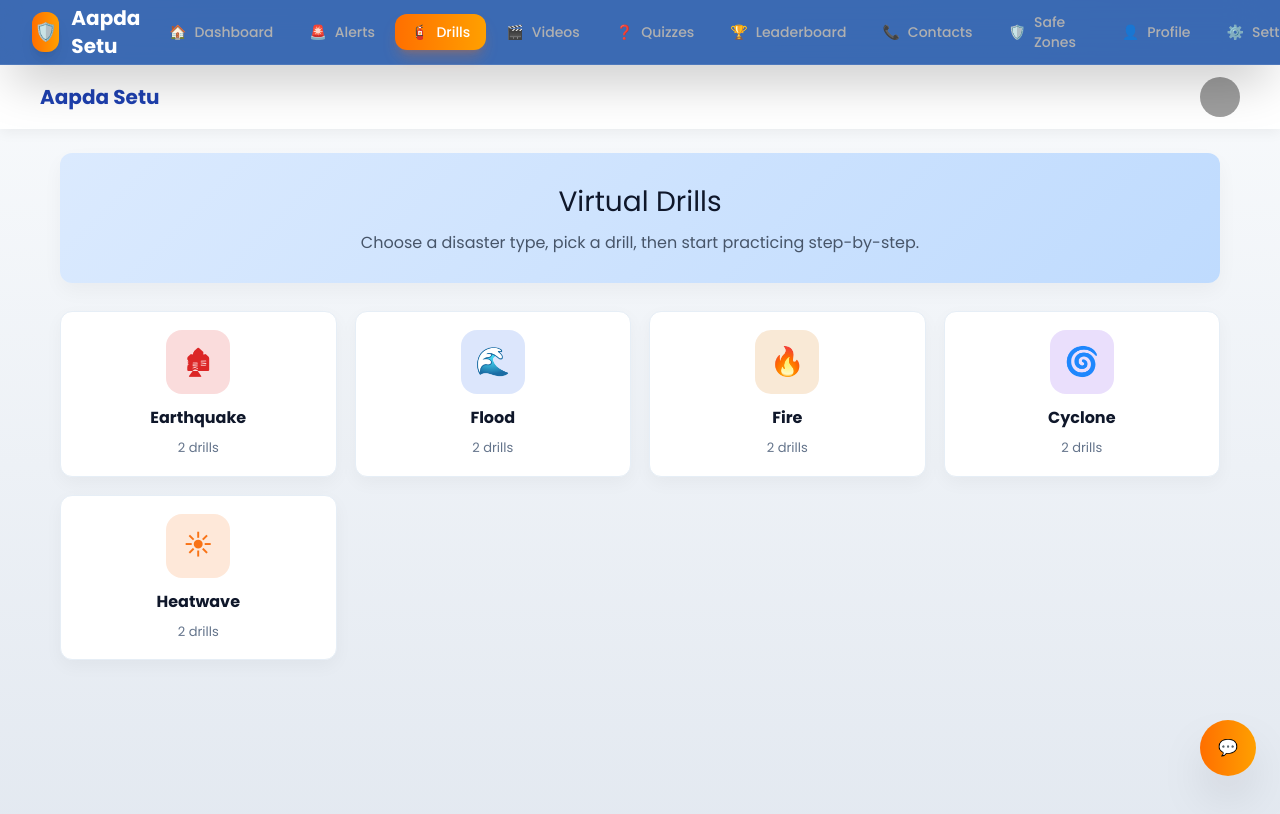
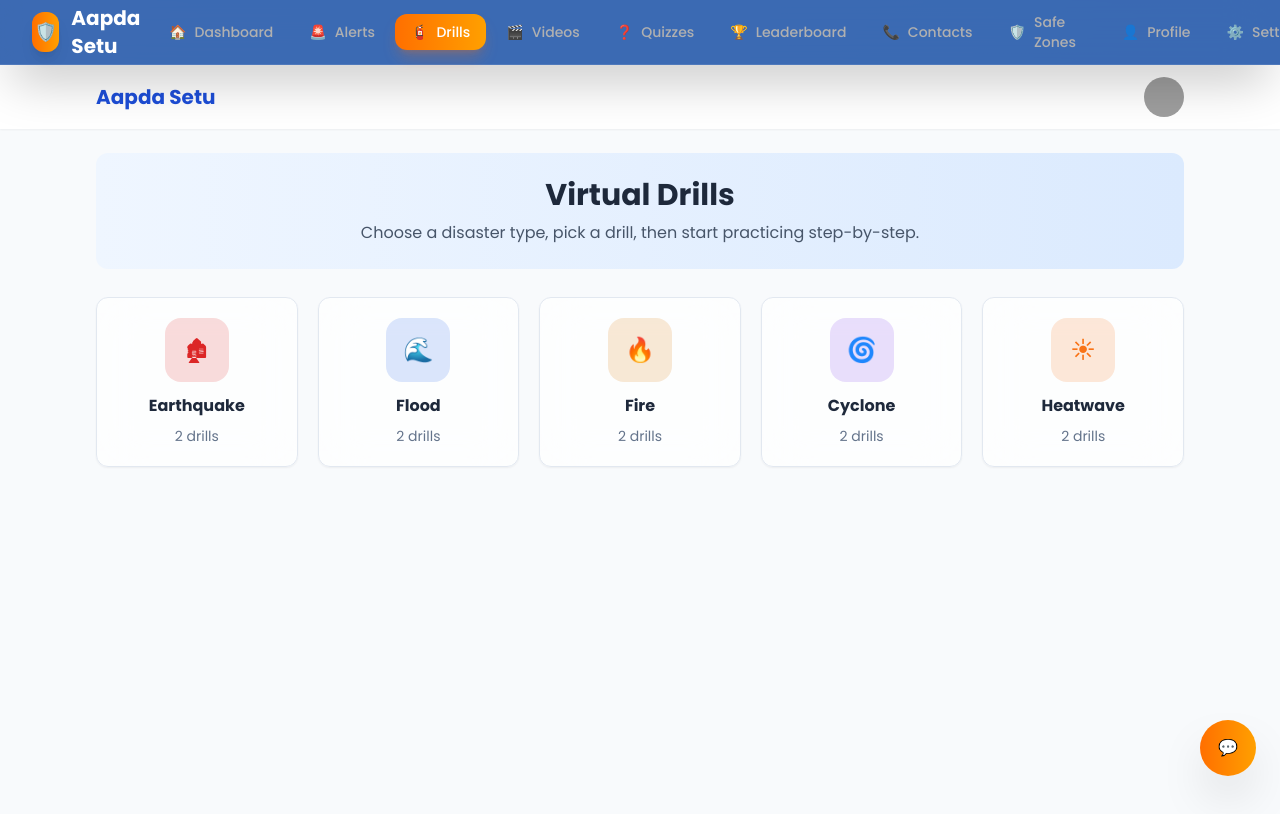
Before and after one commit to simplychiragk/aapda-setu, a React (Vite) app: page /drills in a window 1280 px wide. Shown: the top 814 px of the page. Built offline with nearby package versions, Linux system fonts and the light colour scheme; grey boxes are pictures that could not be loaded.

Commit message:
Update Drills.jsx

```diff
--- a/src/pages/Drills.jsx
+++ b/src/pages/Drills.jsx
@@ -192,100 +192,6 @@ export default function Drills() {
     setCompleted(false);
   };
 
-  const styles = {
-    container: {
-      minHeight: "100vh",
-      background: "linear-gradient(to bottom, #f8fafc 0%, #e2e8f0 100%)",
-      color: "#1e293b",
-      fontFamily: "'Segoe UI', Tahoma, Geneva, Verdana, sans-serif",
-    },
-    nav: {
-      background: "rgba(255, 255, 255, 0.9)",
-      WebkitBackdropFilter: "blur(6px)",
-      backdropFilter: "blur(6px)",
-      boxShadow: "0 4px 12px rgba(0,0,0,0.05)",
-      padding: "12px 24px",
-      marginBottom: "24px",
-    },
-    welcomeSection: {
-      background: "linear-gradient(135deg, #dbeafe 0%, #bfdbfe 100%)",
-      borderRadius: "12px",
-      padding: "28px",
-      marginBottom: "28px",
-      textAlign: "center",
-      boxShadow: "0 8px 20px rgba(0,0,0,0.04)",
-    },
-    cardGrid: {
-      display: "grid",
-      gridTemplateColumns: "repeat(auto-fit,minmax(220px,1fr))",
-      gap: 18,
-    },
-    tile: {
-      background: "white",
-      borderRadius: "12px",
-      padding: "18px",
-      boxShadow: "0 6px 18px rgba(0,0,0,0.04)",
-      border: "1px solid #e6eef6",
-      textAlign: "center",
-      cursor: "pointer",
-      transition: "transform 0.18s ease, box-shadow 0.18s ease",
-    },
-    iconBox: (color) => ({
-      width: 64,
-      height: 64,
-      borderRadius: 16,
-      display: "flex",
-      alignItems: "center",
-      justifyContent: "center",
-      fontSize: 28,
-      margin: "0 auto 12px",
-      background: hexToRGBA(color, 0.16),
-      color,
-    }),
-    card: {
-      background: "#fff",
-      borderRadius: 12,
-      padding: 18,
-      border: "1px solid #e6eef6",
-      boxShadow: "0 6px 18px rgba(0,0,0,0.04)",
-    },
-    progressOuter: {
-      height: 12,
-      background: "#e2e8f0",
-      borderRadius: 999,
-      overflow: "hidden",
-      marginTop: 18,
-      marginBottom: 12,
-    },
-    progressInner: (p) => ({
-      height: "100%",
-      width: `${p}%`,
-      background: "#2563eb",
-      transition: "width 300ms ease",
-    }),
-    button: {
-      primary: {
-        padding: "10px 16px",
-        borderRadius: 10,
-        border: "1px solid #2563eb",
-        background: "#2563eb",
-        color: "#fff",
-        fontWeight: 600,
-        cursor: "pointer",
-      },
-      secondary: {
-        padding: "10px 16px",
-        borderRadius: 10,
-        border: "1px solid #e2e8f0",
-        background: "#ffffff",
-        color: "#0f172a",
-        fontWeight: 600,
-        cursor: "pointer",
-      },
-    },
-    smallMuted: { fontSize: 13, color: "#6b7280" },
-  };
-
   const startDrill = () => {
     setStarted(true);
     setStepIdx(0);
@@ -350,63 +256,42 @@ export default function Drills() {
   };
 
   return (
-    <div style={styles.container}>
+    <div className="min-h-screen bg-slate-50 dark:bg-gray-900 transition-colors duration-200">
       {/* NAV */}
-      <nav style={styles.nav}>
-        <div
-          style={{
-            maxWidth: 1200,
-            margin: "0 auto",
-            display: "flex",
-            alignItems: "center",
-            justifyContent: "space-between",
-          }}
-        >
-          <div style={{ fontSize: 20, color: "#1e40af", fontWeight: 700 }}>
+      <nav className="bg-white/90 backdrop-blur-sm shadow-sm py-3 mb-6 dark:bg-gray-800/90">
+        <div className="max-w-6xl mx-auto px-4 sm:px-6 lg:px-8 flex items-center justify-between">
+          <div className="text-xl font-bold text-blue-700 dark:text-blue-400">
             Aapda Setu
           </div>
           <div>
             <img
               src="https://i.pravatar.cc/150?img=12"
               alt="User"
-              style={{
-                width: 40,
-                height: 40,
-                borderRadius: "50%",
-                objectFit: "cover",
-              }}
+              className="w-10 h-10 rounded-full object-cover"
             />
           </div>
         </div>
       </nav>
 
       {/* MAIN */}
-      <main style={{ maxWidth: 1200, margin: "0 auto", padding: "0 20px 40px" }}>
+      <main className="max-w-6xl mx-auto px-4 sm:px-6 lg:px-8 pb-10">
         {/* Welcome */}
-        <section style={styles.welcomeSection}>
-          <h1 style={{ margin: 0, fontSize: 28, color: "#0f172a" }}>
+        <section className="bg-gradient-to-r from-blue-50 to-blue-100 rounded-xl p-6 mb-7 text-center dark:from-blue-900/30 dark:to-blue-800/30">
+          <h1 className="text-3xl font-bold text-slate-800 mb-2 dark:text-white">
             Virtual Drills
           </h1>
-          <p
-            style={{
-              color: "#475569",
-              marginTop: 8,
-              maxWidth: 760,
-              marginLeft: "auto",
-              marginRight: "auto",
-            }}
-          >
+          <p className="text-slate-600 max-w-2xl mx-auto dark:text-slate-300">
             Choose a disaster type, pick a drill, then start practicing step-by-step.
           </p>
         </section>
 
         {/* Level 1: disaster categories */}
         {!selectedCategory && (
-          <section style={styles.cardGrid}>
+          <section className="grid grid-cols-1 sm:grid-cols-2 lg:grid-cols-3 xl:grid-cols-5 gap-5">
             {DRILLS.map((c) => (
               <div
                 key={c.id}
-                style={styles.tile}
+                className="bg-white/70 backdrop-blur-xl border border-slate-200 rounded-xl p-5 text-center cursor-pointer shadow-sm hover:scale-105 transition-all duration-200 dark:bg-gray-800/50 dark:border-gray-700/50"
                 onClick={() => {
                   setSelectedCategory(c.id);
                   setSelectedDrill(null);
@@ -415,11 +300,19 @@ export default function Drills() {
                   setCompleted(false);
                 }}
               >
-                <div style={styles.iconBox(c.color)}>{c.icon}</div>
-                <div style={{ fontWeight: 700, fontSize: 16, color: "#0f172a" }}>
+                <div
+                  className="w-16 h-16 rounded-2xl flex items-center justify-center text-2xl mx-auto mb-3"
+                  style={{
+                    background: hexToRGBA(c.color, 0.16),
+                    color: c.color
+                  }}
+                >
+                  {c.icon}
+                </div>
+                <div className="font-bold text-slate-800 dark:text-white">
                   {c.title}
                 </div>
-                <div style={{ marginTop: 8, color: "#64748b", fontSize: 13 }}>
+                <div className="text-slate-500 text-sm mt-2 dark:text-slate-400">
                   {c.drills.length} drills
                 </div>
               </div>
@@ -429,40 +322,63 @@ export default function Drills() {
 
         {/* Level 2: drills inside selected category */}
         {selectedCategory && !selectedDrill && (
-          <section style={styles.cardGrid}>
+          <section className="grid grid-cols-1 sm:grid-cols-2 gap-5">
             {category.drills.map((d) => (
               <div
                 key={d.id}
-                style={styles.tile}
+                className="bg-white/70 backdrop-blur-xl border border-slate-200 rounded-xl p-5 text-center cursor-pointer shadow-sm hover:scale-105 transition-all duration-200 dark:bg-gray-800/50 dark:border-gray-700/50"
                 onClick={() => enterDrillIntro(d.id)}
               >
-                <div style={styles.iconBox(category.color)}>{category.icon}</div>
-                <div style={{ fontWeight: 700, fontSize: 16, color: "#0f172a" }}>
+                <div
+                  className="w-16 h-16 rounded-2xl flex items-center justify-center text-2xl mx-auto mb-3"
+                  style={{
+                    background: hexToRGBA(category.color, 0.16),
+                    color: category.color
+                  }}
+                >
+                  {category.icon}
+                </div>
+                <div className="font-bold text-slate-800 dark:text-white">
                   {d.title}
                 </div>
-                <div style={{ marginTop: 8, color: "#64748b", fontSize: 13 }}>
+                <div className="text-slate-500 text-sm mt-2 dark:text-slate-400">
                   {d.description}
                 </div>
               </div>
             ))}
-            <button style={styles.button.secondary} onClick={resetAll}>
-              ← Back to Categories
-            </button>
+            <div className="sm:col-span-2">
+              <button
+                className="px-4 py-2.5 border border-slate-300 rounded-lg bg-white text-slate-700 font-medium hover:bg-slate-50 transition-colors dark:bg-gray-700 dark:border-gray-600 dark:text-slate-300 dark:hover:bg-gray-600"
+                onClick={resetAll}
+              >
+                ← Back to Categories
+              </button>
+            </div>
           </section>
         )}
 
         {/* Level 3: inside a drill */}
         {drill && (
-          <section style={styles.card}>
-            <h2 style={{ marginTop: 0, color: "#0f172a" }}>{drill.title}</h2>
-            <p style={styles.smallMuted}>{drill.description}</p>
+          <section className="bg-white/70 backdrop-blur-xl border border-slate-200 rounded-xl p-6 shadow-sm dark:bg-gray-800/50 dark:border-gray-700/50">
+            <h2 className="text-2xl font-bold text-slate-800 mb-2 dark:text-white">
+              {drill.title}
+            </h2>
+            <p className="text-slate-600 text-sm mb-6 dark:text-slate-400">
+              {drill.description}
+            </p>
 
             {!started && !completed && (
-              <div style={{ display: "flex", gap: 12 }}>
-                <button style={styles.button.secondary} onClick={resetToCategory}>
+              <div className="flex flex-wrap gap-3">
+                <button
+                  className="px-4 py-2.5 border border-slate-300 rounded-lg bg-white text-slate-700 font-medium hover:bg-slate-50 transition-colors dark:bg-gray-700 dark:border-gray-600 dark:text-slate-300 dark:hover:bg-gray-600"
+                  onClick={resetToCategory}
+                >
                   ← Back to Drills
                 </button>
-                <button style={styles.button.primary} onClick={startDrill}>
+                <button
+                  className="px-4 py-2.5 border border-blue-600 rounded-lg bg-blue-600 text-white font-medium hover:bg-blue-700 transition-colors"
+                  onClick={startDrill}
+                >
                   ▶ Start Drill
                 </button>
               </div>
@@ -470,22 +386,42 @@ export default function Drills() {
 
             {started && !completed && (
               <>
-                <p style={{ marginTop: 14 }}>{drill.steps[stepIdx]}</p>
-                <div style={styles.progressOuter}>
-                  <div style={styles.progressInner(percent)} />
+                <div className="bg-slate-100 rounded-lg p-4 mb-4 dark:bg-gray-700">
+                  <p className="text-slate-800 text-lg dark:text-white">
+                    {drill.steps[stepIdx]}
+                  </p>
                 </div>
-                <p style={styles.smallMuted}>{percent}% complete</p>
 
-                <div style={{ display: "flex", gap: 12, marginTop: 16 }}>
-                  <button style={styles.button.secondary} onClick={resetToCategory}>
+                {/* Progress Bar */}
+                <div className="w-full bg-slate-200 rounded-full h-3 mb-2 dark:bg-gray-700">
+                  <div
+                    className="bg-blue-600 h-3 rounded-full transition-all duration-300"
+                    style={{ width: `${percent}%` }}
+                  ></div>
+                </div>
+                <p className="text-slate-500 text-sm mb-6 dark:text-slate-400">
+                  {percent}% complete
+                </p>
+
+                <div className="flex flex-wrap gap-3">
+                  <button
+                    className="px-4 py-2.5 border border-slate-300 rounded-lg bg-white text-slate-700 font-medium hover:bg-slate-50 transition-colors dark:bg-gray-700 dark:border-gray-600 dark:text-slate-300 dark:hover:bg-gray-600"
+                    onClick={resetToCategory}
+                  >
                     ← Back to Drills
                   </button>
                   {stepIdx > 0 && (
-                    <button style={styles.button.secondary} onClick={previousStep}>
+                    <button
+                      className="px-4 py-2.5 border border-slate-300 rounded-lg bg-white text-slate-700 font-medium hover:bg-slate-50 transition-colors dark:bg-gray-700 dark:border-gray-600 dark:text-slate-300 dark:hover:bg-gray-600"
+                      onClick={previousStep}
+                    >
                       ← Previous
                     </button>
                   )}
-                  <button style={styles.button.primary} onClick={completeStep}>
+                  <button
+                    className="px-4 py-2.5 border border-blue-600 rounded-lg bg-blue-600 text-white font-medium hover:bg-blue-700 transition-colors"
+                    onClick={completeStep}
+                  >
                     {stepIdx < drill.steps.length - 1 ? "Next →" : "Finish ✔"}
                   </button>
                 </div>
@@ -494,8 +430,15 @@ export default function Drills() {
 
             {completed && (
               <>
-                <p>✅ {drill.title} completed! Great job!</p>
-                <button style={styles.button.secondary} onClick={resetToCategory}>
+                <div className="bg-green-100 border border-green-200 rounded-lg p-4 mb-4 dark:bg-green-900/30 dark:border-green-800">
+                  <p className="text-green-800 font-medium dark:text-green-300">
+                    ✅ {drill.title} completed! Great job!
+                  </p>
+                </div>
+                <button
+                  className="px-4 py-2.5 border border-slate-300 rounded-lg bg-white text-slate-700 font-medium hover:bg-slate-50 transition-colors dark:bg-gray-700 dark:border-gray-600 dark:text-slate-300 dark:hover:bg-gray-600"
+                  onClick={resetToCategory}
+                >
                   ← Back to Drills
                 </button>
               </>
```
